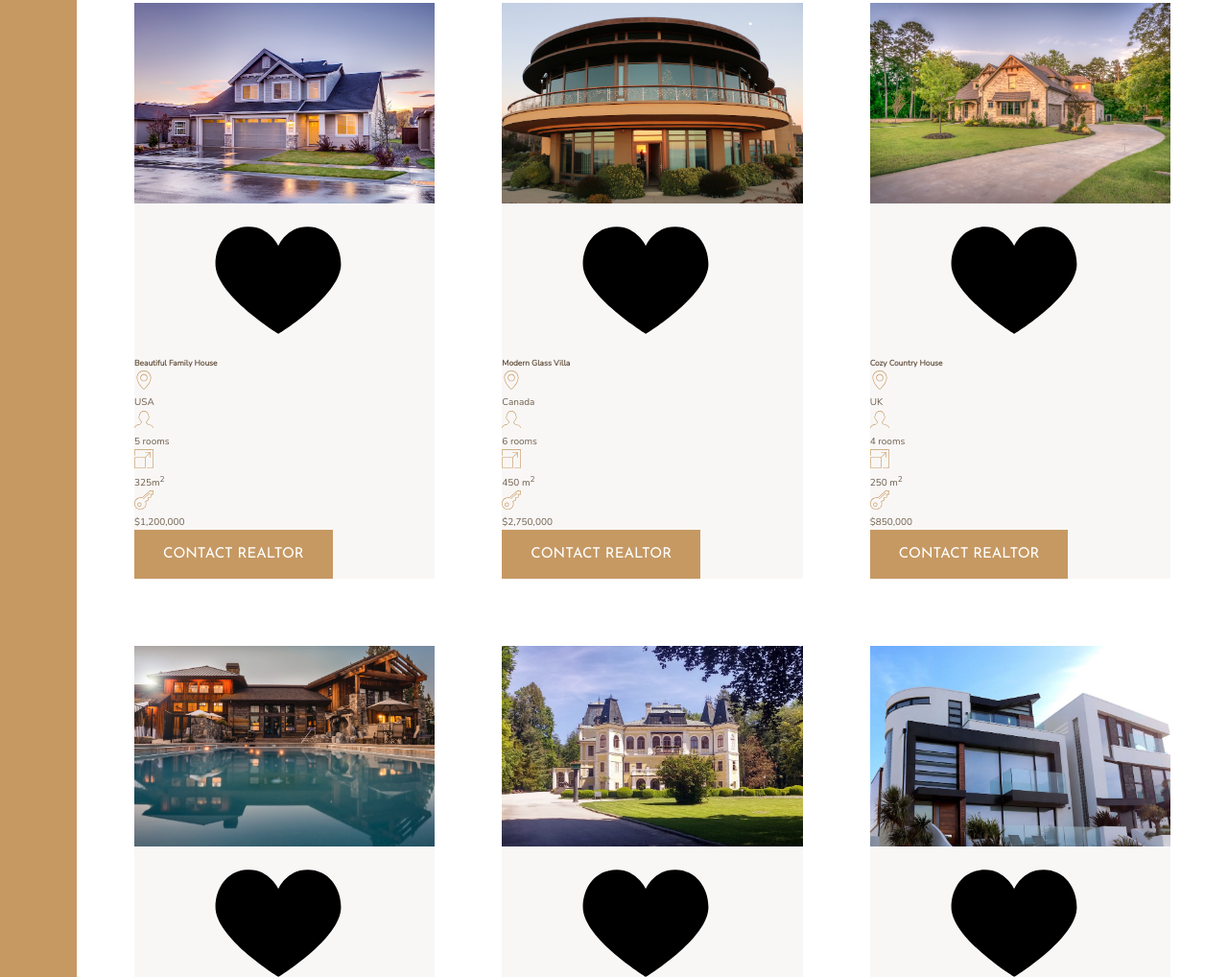
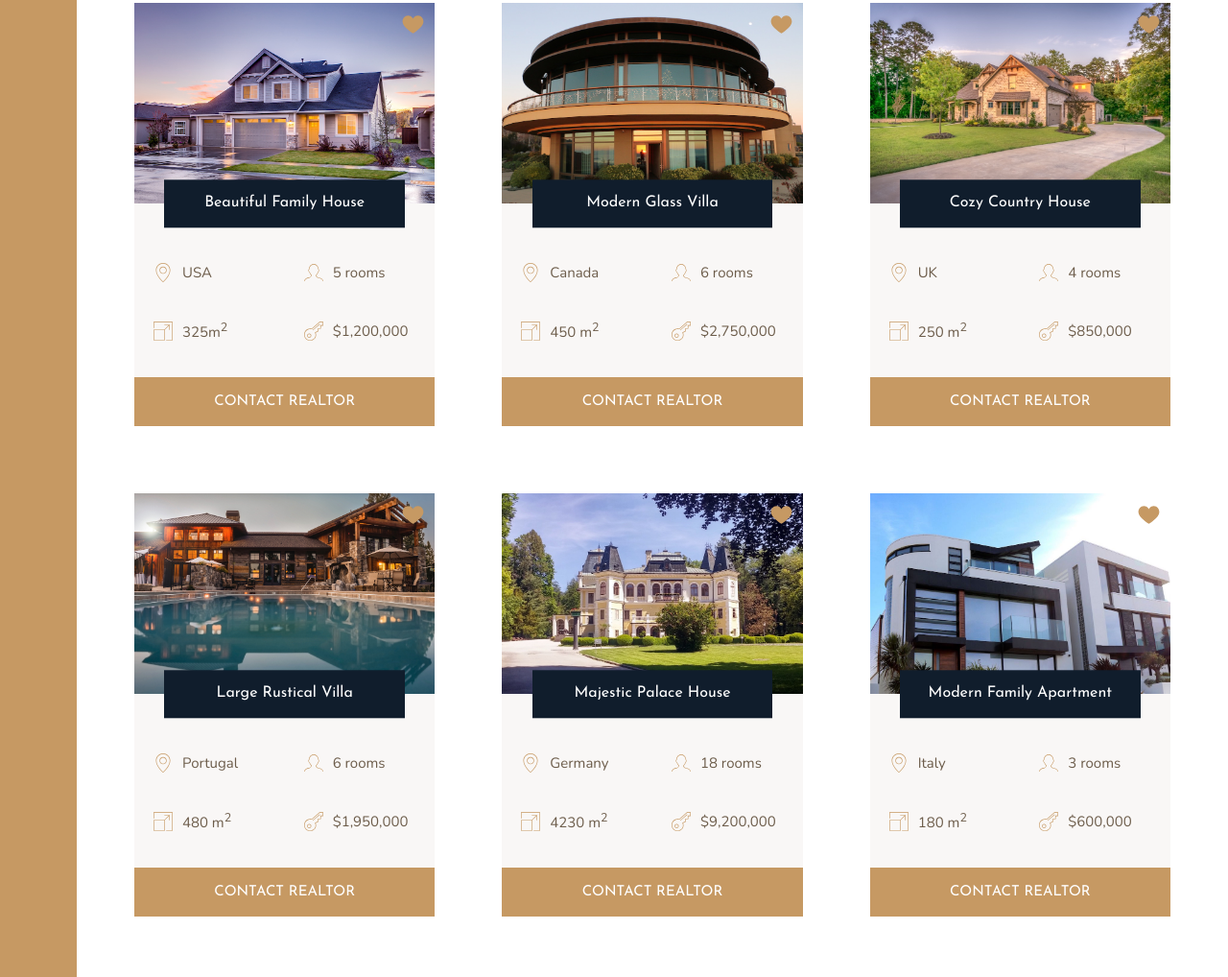
Before and after one commit to Miravicson/nexter, a website: page index.html in a window 1280 px wide. Shown: the part 1967-2985 px from the top of the page at 96% size. Drawn offline with nearby package versions, Linux system fonts and the light colour scheme.

Commit message:
Home section completed

```diff
--- a/index.html
+++ b/index.html
@@ -114,7 +114,7 @@
                 <p>$1,200,000</p>
             </div>
 
-            <button class="btn">Contact Realtor</button>
+            <button class="btn home__btn">Contact Realtor</button>
         </div>
 
 
@@ -149,7 +149,7 @@
                 <p>$2,750,000</p>
             </div>
 
-            <button class="btn">Contact Realtor</button>
+            <button class="btn home__btn">Contact Realtor</button>
         </div>
         <div class="home">
             <img src="img/house-3.jpeg" alt="House 3" class="home__img">
@@ -182,7 +182,7 @@
                 <p>$850,000</p>
             </div>
 
-            <button class="btn">Contact Realtor</button>
+            <button class="btn home__btn">Contact Realtor</button>
         </div>
         <div class="home">
             <img src="img/house-4.jpeg" alt="House 4" class="home__img">
@@ -215,7 +215,7 @@
                 <p>$1,950,000</p>
             </div>
 
-            <button class="btn">Contact Realtor</button>
+            <button class="btn home__btn">Contact Realtor</button>
         </div>
         <div class="home">
             <img src="img/house-5.jpeg" alt="House 5" class="home__img">
@@ -248,7 +248,7 @@
                 <p>$9,200,000</p>
             </div>
 
-            <button class="btn">Contact Realtor</button>
+            <button class="btn home__btn">Contact Realtor</button>
         </div>
         <div class="home">
             <img src="img/house-6.jpeg" alt="House 6" class="home__img">
@@ -281,7 +281,7 @@
                 <p>$600,000</p>
             </div>
 
-            <button class="btn">Contact Realtor</button>
+            <button class="btn home__btn">Contact Realtor</button>
         </div>
     </section>
     <section class="gallery">
--- a/sass/_homes.scss
+++ b/sass/_homes.scss
@@ -9,30 +9,73 @@
 
 .home {
   background-color: $color-grey-light-1;
+  display: grid;
+  grid-template-columns: repeat(2, 1fr);
+
+  grid-row-gap: 3.5rem;
 
   &__img {
     width: 100%;
+    grid-row: 1 / 2;
+    grid-column: 1 / -1;
+    z-index: 1;
   }
 
   &__like {
+    grid-row: 1 / 2;
+    grid-column: 2 / 3;
+    fill: $color-primary;
+    height: 2.5rem;
+    width: 2.5rem;
+    justify-self: end;
+    margin: 1rem;
+    z-index: 2;
+  }
 
+  &__name {
+    grid-column: 1 / -1;
+    grid-row: 1 / 2;
+    font-family: $font-display;
+    font-size: 1.6rem;
+    text-align: center;
+    padding: 1.25rem;
+    font-weight: 400;
+    width: 80%;
+    background-color: $color-secondary;
+    color: #fff;
+    justify-self: center;
+    align-self: end;
+    transform: translateY(50%);
+    z-index: 2;
   }
-  &__name {
 
+
+
+
+  &__location,
+  &__rooms {
+    margin-top: 2.5rem;
   }
 
   &__location,
   &__rooms,
   &__area,
   &__price {
+    font-size: 1.5rem;
+    margin-left: 2rem;
+
+    display: flex;
+    align-items: center;
+
     svg {
       fill: $color-primary;
       height: 2rem;
       width: 2rem;
-    }
-
-    p {
-
+      margin-right: 1rem;
     }
   }
+
+  &__btn {
+    grid-column: 1 / -1;
+  }
 }
```
Also changed, not shown: css/style.css.
